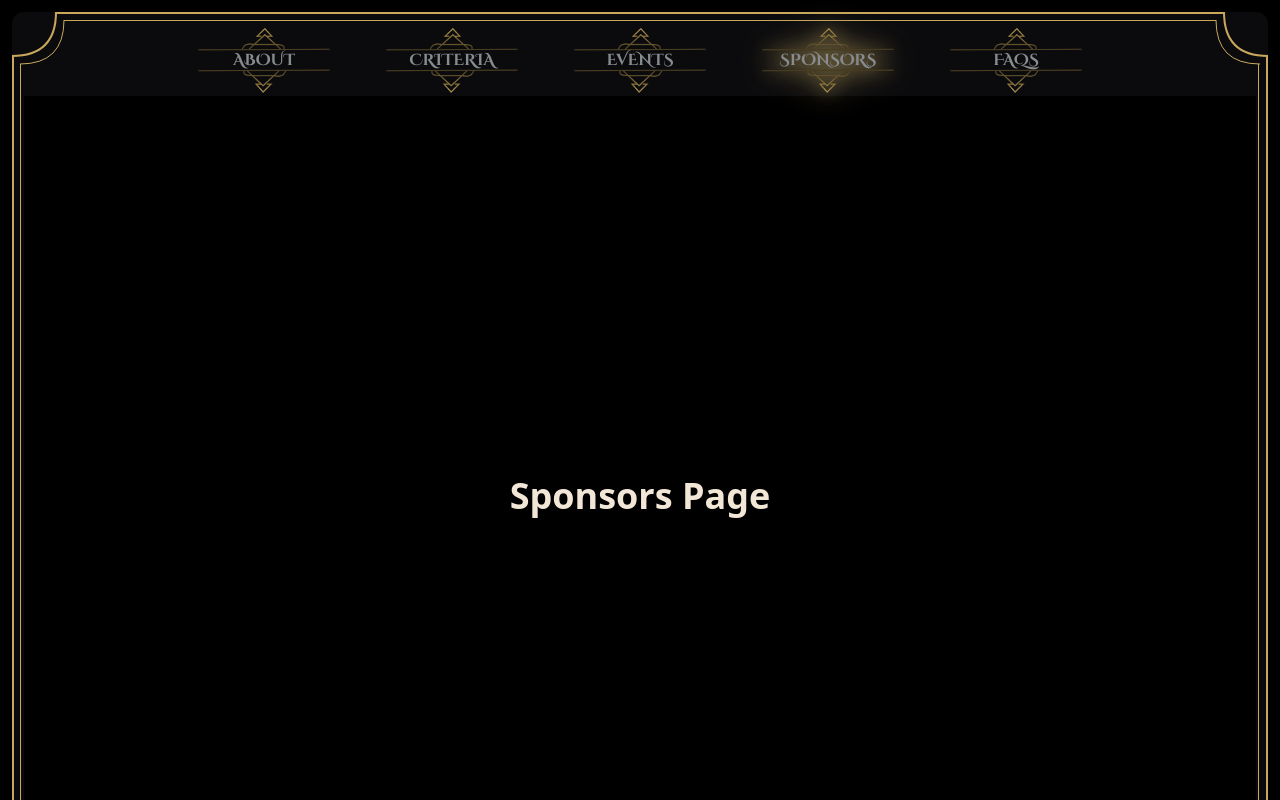
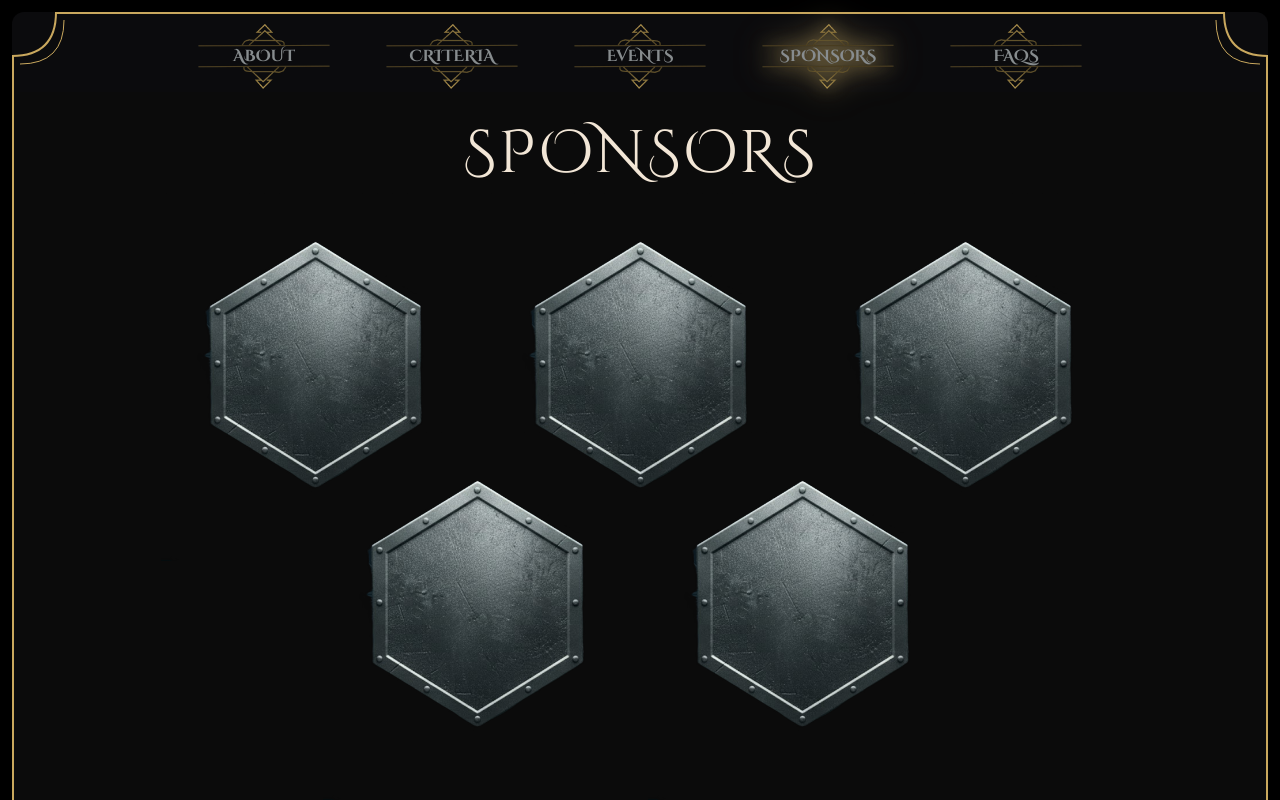
Before and after one commit to micvitc/hackathrone-marketing-site, a Next.js app: page /sponsors in a window 1280 px wide. Shown: the top 800 px of the page. Built offline with nearby package versions, Linux system fonts and the light colour scheme.

Commit message:
feat: add sponsors page (#13)

```diff
--- a/src/app/sponsors/page.tsx
+++ b/src/app/sponsors/page.tsx
@@ -1,11 +1,71 @@
-import React from 'react';
+"use client";
 
-const SponsorsPage = () => {
+import "@fontsource/cinzel-decorative/400.css";
+import "@fontsource/cinzel-decorative/700.css";
+import "@fontsource/cinzel-decorative/900.css";
+import React from "react";
+
+export default function SponsorsPage() {
   return (
-    <div className="flex items-center justify-center h-screen bg-black text-[#F2E6D6] text-4xl font-bold">
-      <h1>Sponsors Page</h1>
+    <>
+      <style jsx global>{`
+        body > div > div:last-child > div:first-child {
+          border: none !important;
+          box-shadow: none !important;
+          padding: 0 !important;
+        }
+      `}</style>
+      <div
+      className="relative w-full min-h-screen bg-[#0b0b0b] flex flex-col items-center justify-start overflow-hidden pt-4 sm:pt-8 px-4"
+    >
+      {/* Title */}
+      <h1
+        className="text-4xl sm:text-5xl md:text-6xl text-[#F2E6D6] mb-0 font-normal text-center"
+        style={{
+          fontFamily: "'Cinzel Decorative', serif",
+          letterSpacing: "0.04em",
+        }}
+      >
+        SPONSORS
+      </h1>
+
+      {/* Hex Formation */}
+      <div className="flex flex-col items-center gap-0 mt-4 sm:mt-2">
+        {/* Top Row - 3 shields */}
+        <div className="flex justify-center items-center gap-2 sm:gap-4 flex-wrap sm:flex-nowrap">
+          <div
+            className="w-[140px] h-[168px] sm:w-[200px] sm:h-[238px] md:w-[250px] md:h-[298px] lg:w-[309px] lg:h-[369px] bg-cover bg-center flex-shrink-0"
+            style={{ backgroundImage: "url('/images/Shield.png')" }}
+          />
+          <div
+            className="w-[140px] h-[168px] sm:w-[200px] sm:h-[238px] md:w-[250px] md:h-[298px] lg:w-[309px] lg:h-[369px] bg-cover bg-center flex-shrink-0"
+            style={{ backgroundImage: "url('/images/Shield.png')" }}
+          />
+          <div
+            className="w-[140px] h-[168px] sm:w-[200px] sm:h-[238px] md:w-[250px] md:h-[298px] lg:w-[309px] lg:h-[369px] bg-cover bg-center flex-shrink-0"
+            style={{ backgroundImage: "url('/images/Shield.png')" }}
+          />
+        </div>
+
+        {/* Bottom Row - 2 shields */}
+        <div className="flex justify-center items-center gap-2 sm:gap-4 -mt-[60px] sm:-mt-[80px] md:-mt-[100px] lg:-mt-[130px]">
+          <div
+            className="w-[140px] h-[168px] sm:w-[200px] sm:h-[238px] md:w-[250px] md:h-[298px] lg:w-[309px] lg:h-[369px] bg-cover bg-center flex-shrink-0"
+            style={{ backgroundImage: "url('/images/Shield.png')" }}
+          />
+          <div
+            className="w-[140px] h-[168px] sm:w-[200px] sm:h-[238px] md:w-[250px] md:h-[298px] lg:w-[309px] lg:h-[369px] bg-cover bg-center flex-shrink-0"
+            style={{ backgroundImage: "url('/images/Shield.png')" }}
+          />
+        </div>
+      </div>
+
+      {/* End Line */}
+      <div
+        className="absolute bottom-4 sm:bottom-8 left-1/2 -translate-x-1/2 w-[80%] sm:w-[70%] h-3 sm:h-4 bg-contain bg-no-repeat bg-center"
+        style={{ backgroundImage: "url('/images/image6.png')" }}
+      />
     </div>
+    </>
   );
-};
-
-export default SponsorsPage;
+}
```
Also changed, not shown: public/images/Shield.png (added), 1 other file (tests, documents, lock files or other folders).
